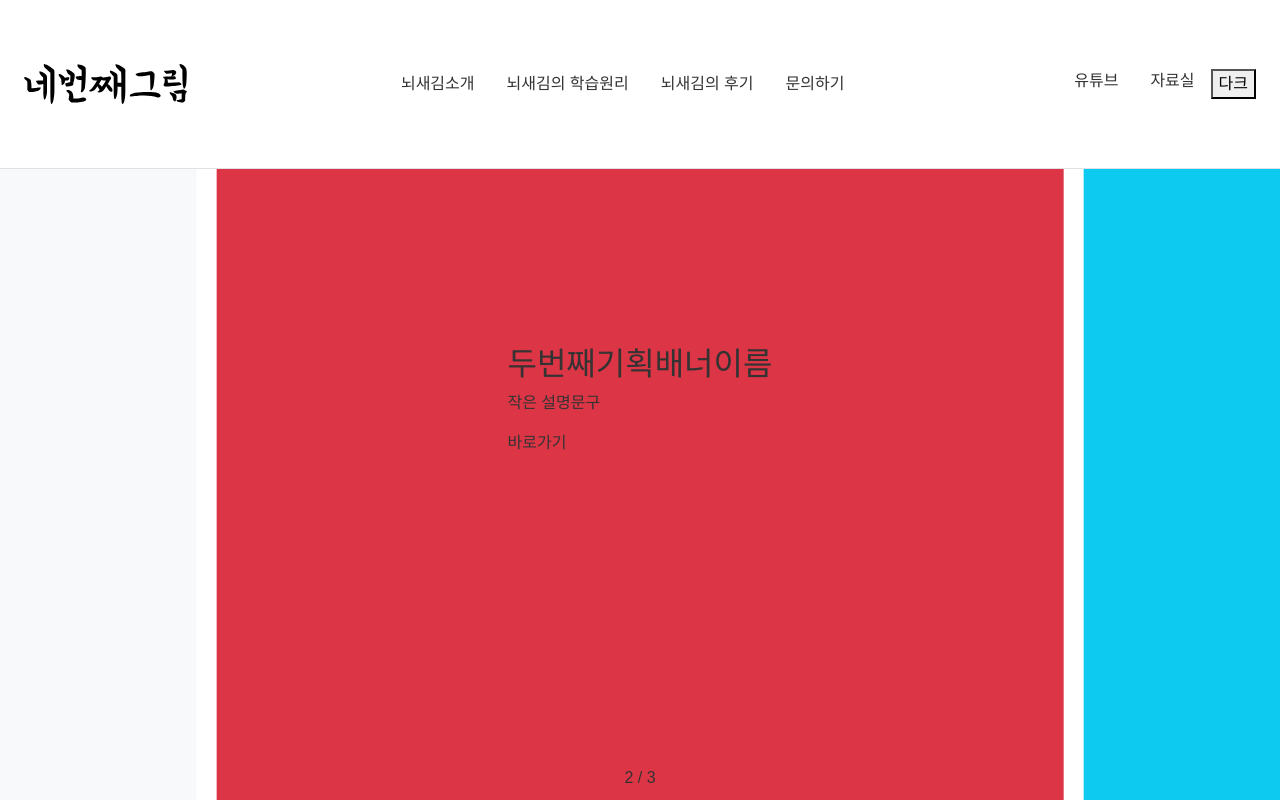
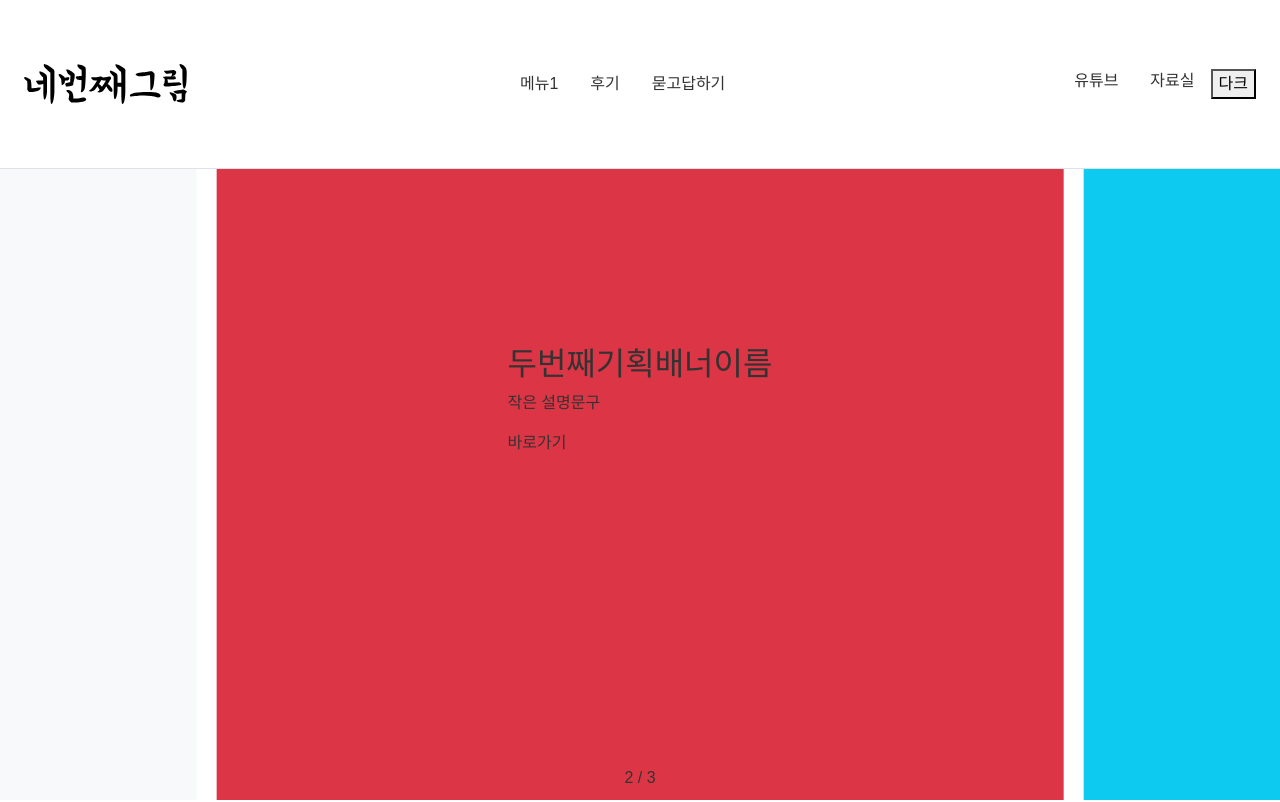
Before and after one commit to 4thdraw/reactAD, a React (Create React App) app: page / in a window 1280 px wide. Shown: the top 802 px of the page. Built offline with nearby package versions, Linux system fonts and the light colour scheme; a web font is replaced by a local one.

Commit message:
메뉴활성화는 단지 리액트훅 사용하지않고 스타일추가로 처리하기

```diff
--- a/src/App.css
+++ b/src/App.css
@@ -14,6 +14,9 @@ body{
 
 .afterno:after,
 .beforno:before{ display: none !important;}
+
+
+.App .on a{ color:red !important}
 
 
 .font181614{
--- a/src/component/Navi.js
+++ b/src/component/Navi.js
@@ -3,27 +3,18 @@ import logo from '../logo.svg';
 import navicss from '../css/navi.module.css';
 import { Link } from 'react-router-dom';
 import Scrollspy from 'react-scrollspy';
+
 // npm i react-router-dom
 // npm install react-bootstrap bootstra
 // npm i react-scrollspy
 
  function Navi() {
     const [ colorMode, updataColor ] = useState(true);
-    const [ activenum , naviUpdate ] = useState(-1);
+    const menulist = [['메뉴1','#faq'],['후기','#review'],['묻고답하기','#qna']];
 
-    // const boxs = document.querySelectorAll(".navilist a"); //li들
 
-    // boxs.forEach(el => {
-    //   el.onclick = (e) => {
-    //     const nodes = [...e.target.parentElement.children];
 
-    //     console.log(e.target.parentElement, nodes);
 
-    //     const index = nodes.indexOf(e.target);
-
-    //     console.log(index)
-    //   }
-    // });
 
 
   return (
@@ -39,37 +30,31 @@ import Scrollspy from 'react-scrollspy';
             </Link>
         </h1>
         <Scrollspy className='d-flex'>
-            <li key='navi0' data-num={0} className={ 'navilist' }  >
-                <Link to="/" onClick={
-                    (e) => {
+            {
+                menulist.map((val, idx) => {
+                    return(
+                        <li key={`navi${idx}`} className='navilist' onClick={
+                            (e) => {
+                                menulist.forEach((v, i)=>{
+                                    if( i === idx ) {
+                                       document.getElementsByClassName('navilist').item(i).classList = 'navilist on';
+                                    }else{
+                                       document.getElementsByClassName('navilist').item(i).classList = 'navilist';
+                                    }
+                                })
 
+                            }
+                         }>
+                            <a href={val[1]}>{val[0]}</a>
+                        </li>
 
-                  const navinodes = [...e.target.parentElement.parentElement.children];
-                  //index 번호 색출하기위함
-                  console.log(navinodes.length);
+                    )
+                })
 
-                  const index = navinodes.indexOf(e.target.parentElement);
-                  console.log(index)
+            }
 
 
 
-
-                          } }
-                >뇌새김소개</Link>
-            </li>
-            <li key='navi1' data-num={1} className={ 'navilist' }>
-                <a href='#faq' onClick={
-                    (e) => {
-                            console.log(e.target.parentNode.parentNode); //스펠링주의할것
-
-                          } }>뇌새김의 학습원리</a>
-            </li>
-            <li key='navi2' data-num={2} className={ 'navilist' }>
-                <a href='#review'>뇌새김의 후기</a>
-            </li>
-            <li key='navi3' data-num={3} className={ 'navilist' }>
-                <a href='#qna'>문의하기</a>
-            </li>
         </Scrollspy>
             <ul id="sns" className='d-flex'>
                 <li>
```
